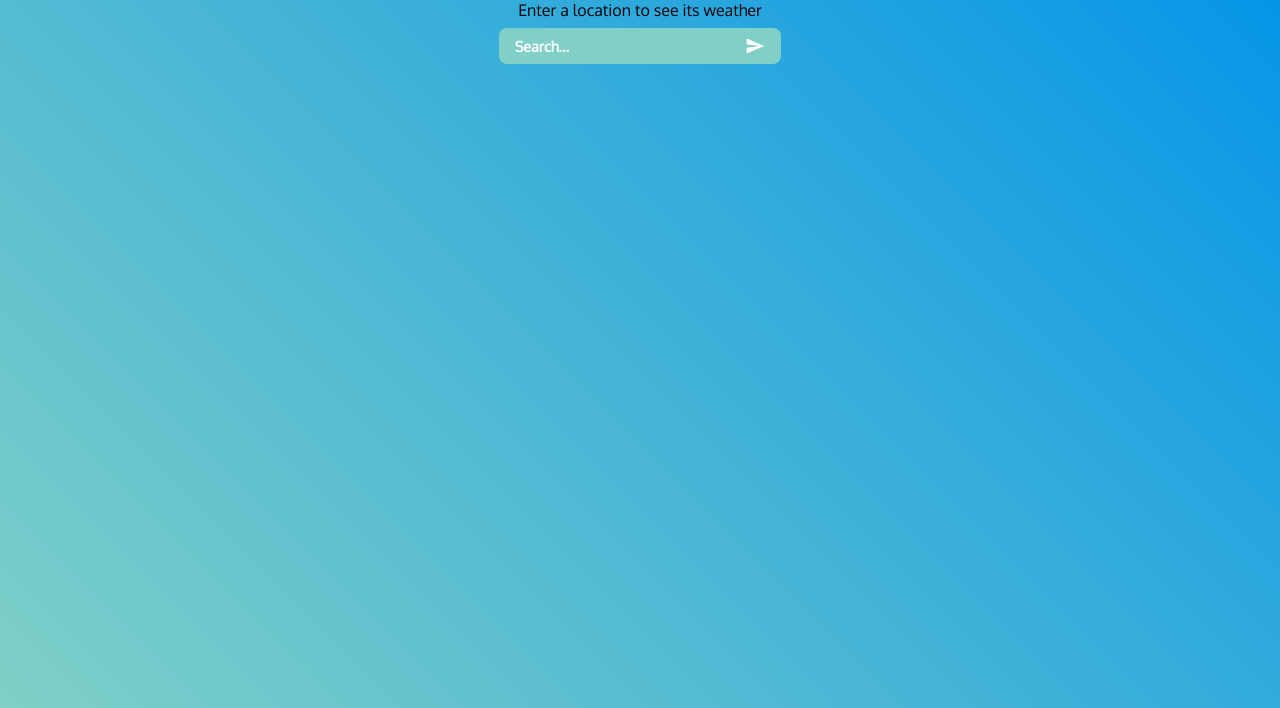
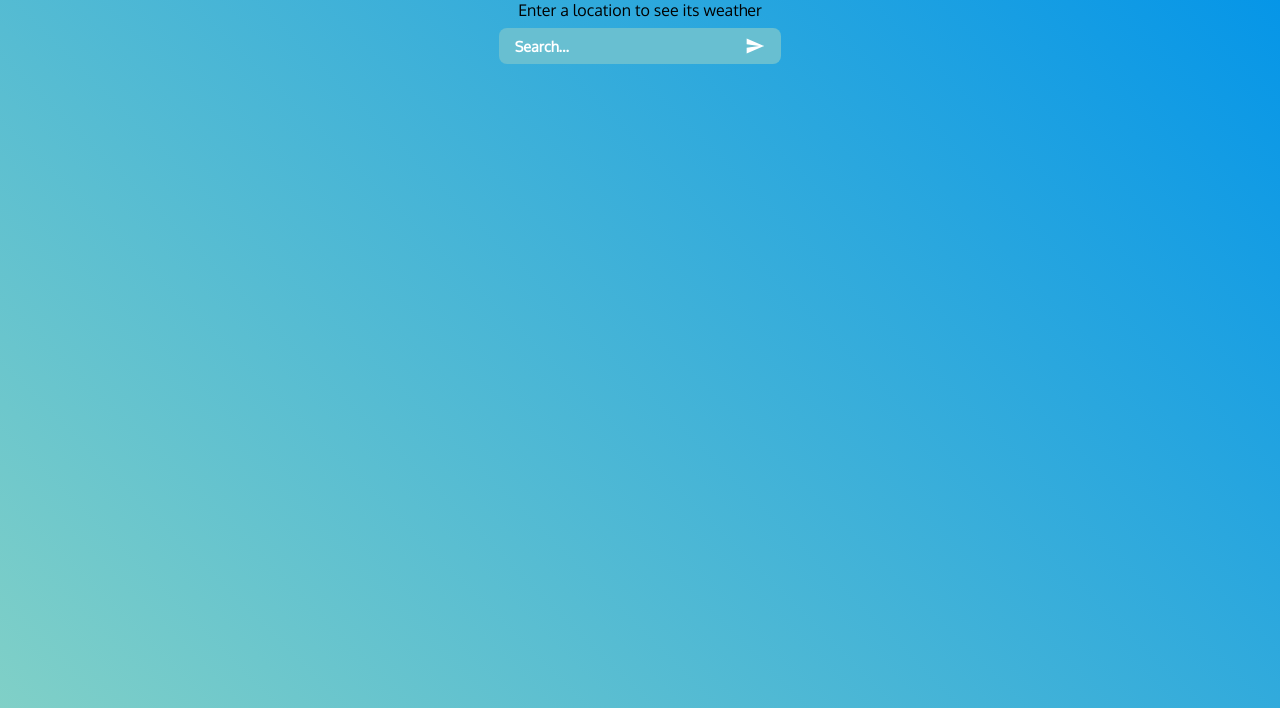
Before and after one commit to danielz0102/weather-app, a website built with webpack: page src/index.html in a window 1280 px wide. Shown: the part 92-800 px from the top of the page. Built offline with nearby package versions, Linux system fonts and the light colour scheme; files whose address does not match are found by name.

Commit message:
style(form): add box shadow transition

```diff
--- a/src/components/form/form.css
+++ b/src/components/form/form.css
@@ -17,8 +17,9 @@
   display: flex;
   border: none;
   border-radius: 8px;
-  background-color: #80d0c7;
+  background-color: #68bfd1;
   padding: 8px 0 8px 16px;
+  transition: box-shadow 0.25s;
 
   &:has(input:focus) {
     box-shadow: inset 0 0 2px 2px #fff;
```
